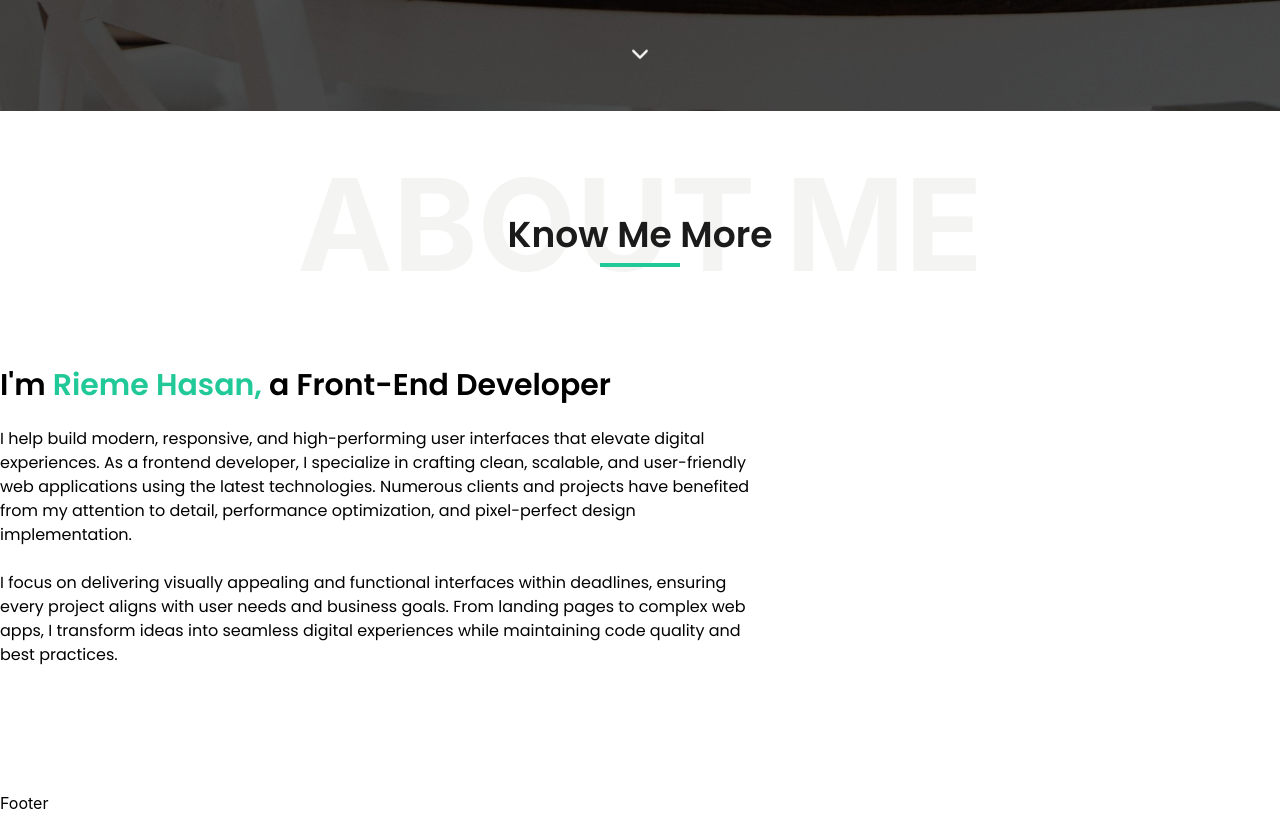
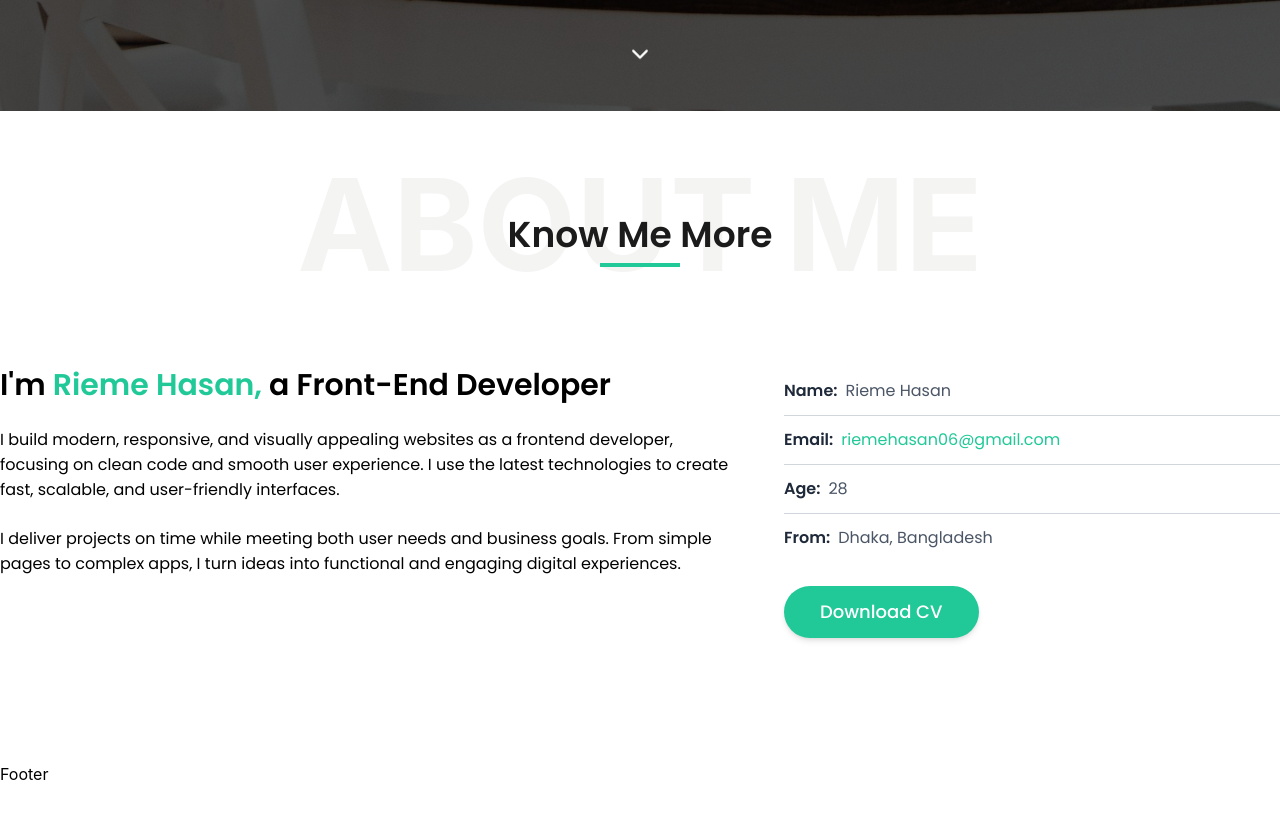
Before and after one commit to riemetoba/portfolio_Rieme, a React (Vite) app: page / in a window 1280 px wide. Shown: the part 689-1504 px from the top of the page. After the commit the page ends 1475 px from the top, so only its background shows below. Built offline with nearby package versions, Linux system fonts and the light colour scheme.

Commit message:
flex part

```diff
--- a/src/components/layouts/AboutMe.jsx
+++ b/src/components/layouts/AboutMe.jsx
@@ -1,11 +1,13 @@
 const AboutMe = () => {
   return (
     <section className="container py-16">
+      {/* Title text  */}
       <div className="relative py-10 text-center overflow-hidden">
-
-        <h1 className="absolute bottom-8 inset-0 flex items-center justify-center
+        <h1
+          className="absolute bottom-8 inset-0 flex items-center justify-center
                        text-8xl md:text-9xl font-bold text-[#E5E4E2]
-                       opacity-40">
+                       opacity-40"
+        >
           ABOUT ME
         </h1>
 
@@ -18,14 +20,54 @@ const AboutMe = () => {
             <div className="w-20 h-1 bg-green"></div>
           </div>
         </div>
+      </div>
+      {/* Title text  */}
+      {/* Content part  */}
+      <div className="flex items-start py-15 gap-x-10">
+        <div className="w-[60%]">
+          <h3 className="font-poppins text-3xl font-semibold mb-6">
+            I'm <span className="text-green">Rieme Hasan,</span> a Front-End
+            Developer
+          </h3>
+          <p className="text-base font-poppins leading-[25px]">
+            I build modern, responsive, and visually appealing websites as a frontend developer, focusing on clean code and smooth user experience. I use the latest technologies to create fast, scalable, and user-friendly interfaces.
+          </p>
+          <br />
+          <p className="text-base font-poppins leading-[25px]">
+            I deliver projects on time while meeting both user needs and business goals. From simple pages to complex apps, I turn ideas into functional and engaging digital experiences.
+          </p>
+        </div>
+        <div className="w-[40%]">
+        {/* Name */}
+      <div className="py-3 border-b border-gray-300 font-poppins">
+        <span className="font-semibold text-gray-800">Name:</span>
+        <span className="text-gray-600 ml-2">Rieme Hasan</span>
+      </div>
 
+      {/* Email */}
+      <div className="py-3 border-b border-gray-300 font-poppins">
+        <span className="font-semibold text-gray-800">Email:</span>
+        <span className="text-green ml-2">riemehasan06@gmail.com</span>
       </div>
-      {/* Content part  */}
-      <div className="flex items-center py-15">
-        <div className="w-[60%]">
-            <h3 className="font-poppins text-3xl font-semibold mb-6">I'm <span className="text-green">Rieme Hasan,</span> a Front-End Developer</h3>
-            <p className="text-base font-poppins">I help build modern, responsive, and high-performing user interfaces that elevate digital experiences. As a frontend developer, I specialize in crafting clean, scalable, and user-friendly web applications using the latest technologies. Numerous clients and projects have benefited from my attention to detail, performance optimization, and pixel-perfect design implementation.</p> <br />
-            <p className="text-base font-poppins">I focus on delivering visually appealing and functional interfaces within deadlines, ensuring every project aligns with user needs and business goals. From landing pages to complex web apps, I transform ideas into seamless digital experiences while maintaining code quality and best practices.</p>
+
+      {/* Age */}
+      <div className="py-3 border-b border-gray-300 font-poppins">
+        <span className="font-semibold text-gray-800">Age:</span>
+        <span className="text-gray-600 ml-2">28</span>
+      </div>
+
+      {/* From */}
+      <div className="py-3 font-poppins">
+        <span className="font-semibold text-gray-800">From:</span>
+        <span className="text-gray-600 ml-2">Dhaka, Bangladesh</span>
+      </div>
+
+      {/* Button */}
+      <div className="mt-6">
+        <button className="bg-green hover:bg-[#29AB87] text-lg font-poppins text-white font-medium px-9 py-3 rounded-full shadow-md transition duration-300">
+          Download CV
+        </button>
+      </div>
         </div>
       </div>
     </section>
```
